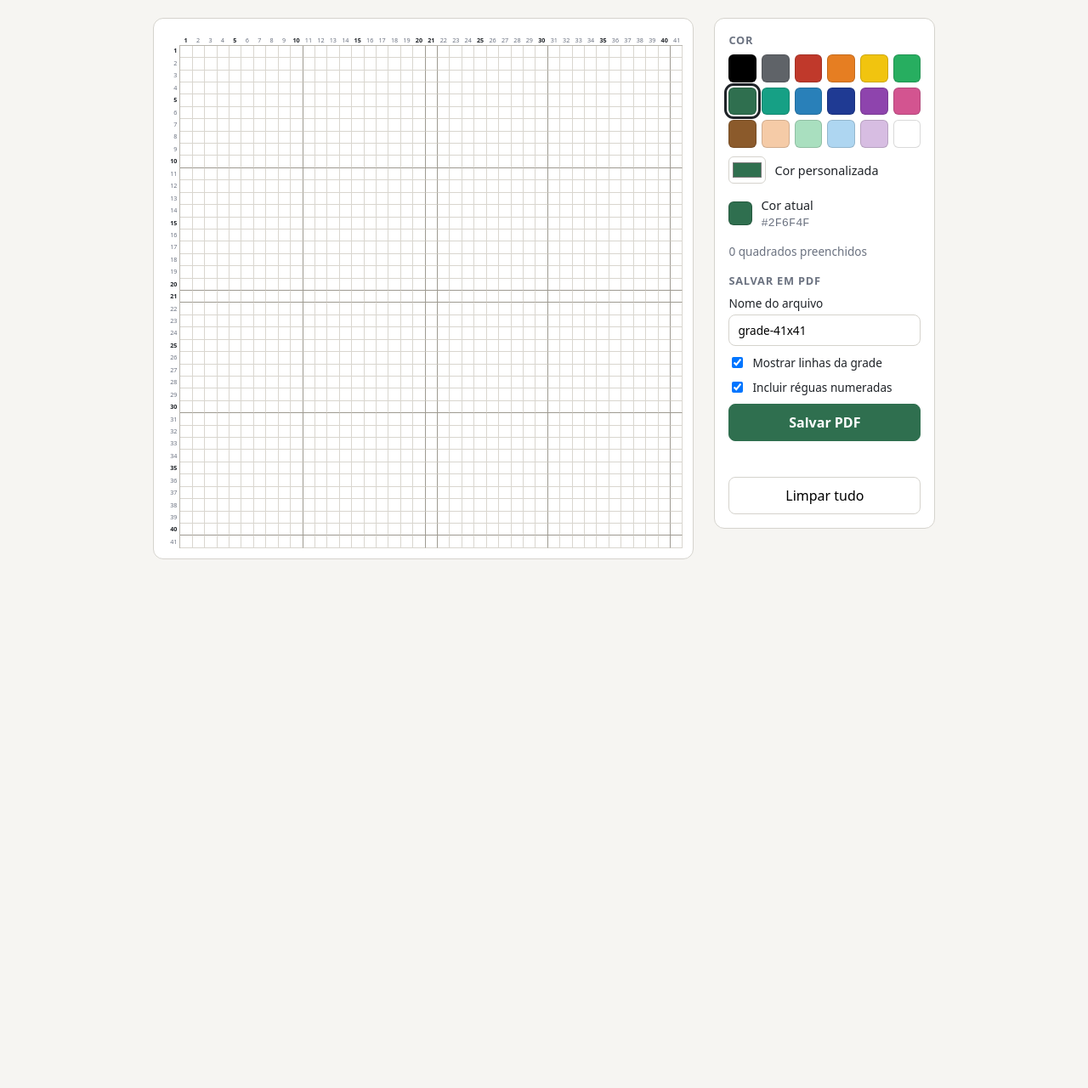
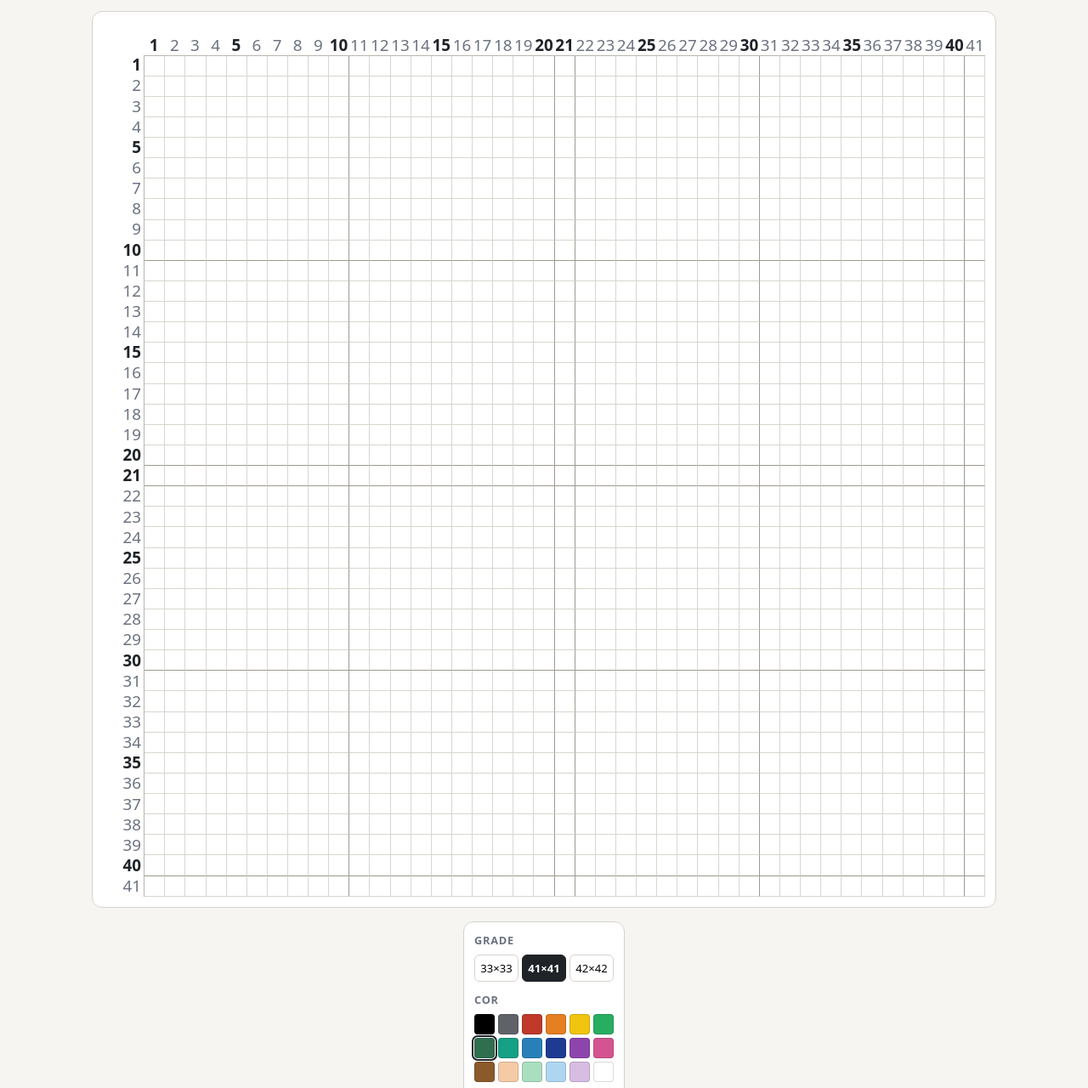
Before and after one commit to aciattei/tramas, a plain HTML site: page index.html in a window 1280 px wide. Shown: the part 75-1355 px from the top of the page at 85% size. Before the commit the page ends 800 px from the top, so only its background shows below. Drawn offline with nearby package versions, Linux system fonts and the light colour scheme.

Commit message:
Escolha do tamanho da grade
Escolha do tamanho da grade: 33x33, 41x41 e 42x42

```diff
--- a/index.html
+++ b/index.html
@@ -3,7 +3,7 @@
 <head>
 <meta charset="UTF-8">
 <meta name="viewport" content="width=device-width, initial-scale=1">
-<title>Grade de Pintura 41×41</title>
+<title>Grade de Pintura</title>
 <script src="https://cdnjs.cloudflare.com/ajax/libs/jspdf/2.5.1/jspdf.umd.min.js"></script>
 <style>
   :root {
@@ -22,11 +22,11 @@
     color: var(--ink);
   }
   .app {
-    max-width: 1100px;
+    max-width: 1500px;
     margin: 0 auto;
     padding: 20px 16px 40px;
     display: flex;
-    gap: 24px;
+    gap: 16px;
     align-items: flex-start;
     flex-wrap: wrap;
     justify-content: center;
@@ -39,11 +39,14 @@
     background: var(--panel);
     border: 1px solid var(--line);
     border-radius: 12px;
-    padding: 16px;
-    width: 260px;
+    padding: 12px;
+    width: 190px;
     display: flex;
     flex-direction: column;
-    gap: 16px;
+    gap: 12px;
+    font-size: .85rem;
+    position: sticky;
+    top: 12px;
   }
   .panel h2 {
     font-size: .8rem;
@@ -55,16 +58,16 @@
   .swatches {
     display: grid;
     grid-template-columns: repeat(6, 1fr);
-    gap: 6px;
+    gap: 4px;
   }
   .swatch {
     aspect-ratio: 1;
-    border-radius: 6px;
+    border-radius: 4px;
     border: 1px solid rgba(0,0,0,.15);
     cursor: pointer;
     padding: 0;
   }
-  .swatch.active { outline: 3px solid var(--ink); outline-offset: 2px; }
+  .swatch.active { outline: 2px solid var(--ink); outline-offset: 1px; }
   .custom {
     display: flex;
     align-items: center;
@@ -73,7 +76,7 @@
     font-size: .9rem;
   }
   .custom input[type=color] {
-    width: 44px; height: 32px;
+    width: 34px; height: 26px;
     border: 1px solid var(--line);
     border-radius: 6px;
     padding: 2px;
@@ -126,21 +129,20 @@
     padding: 12px;
   }
   .layout {
-    --size: min(74vmin, 620px);
-    --cell: calc(var(--size) / 41);
+    --size: clamp(560px, calc(100vw - 290px), 1150px);
+    --n: 41;
+    --cell: calc(var(--size) / var(--n));
     display: grid;
-    grid-template-columns: calc(var(--cell) * 1.3) var(--size);
-    grid-template-rows: calc(var(--cell) * 1.3) var(--size);
+    grid-template-columns: calc(var(--cell) * 2) var(--size);
+    grid-template-rows: calc(var(--cell) * 1.6) var(--size);
   }
   .ruler {
     display: grid;
-    font-size: max(7px, calc(var(--cell) * 0.5));
+    font-size: max(10px, calc(var(--cell) * 0.78));
     font-variant-numeric: tabular-nums;
     color: var(--muted);
     user-select: none;
   }
-  .ruler.top { grid-template-columns: repeat(41, 1fr); }
-  .ruler.left { grid-template-rows: repeat(41, 1fr); }
   .ruler span {
     display: flex; align-items: center; justify-content: center;
     line-height: 1; overflow: visible; white-space: nowrap;
@@ -153,13 +155,24 @@
     width: var(--size);
     height: var(--size);
     display: grid;
-    grid-template-columns: repeat(41, 1fr);
-    grid-template-rows: repeat(41, 1fr);
     border-top: 1px solid #b9b6ae;
     border-left: 1px solid #b9b6ae;
     user-select: none;
     touch-action: manipulation;
   }
+  .sizes { display: flex; gap: 4px; }
+  .size-btn {
+    flex: 1;
+    font: inherit;
+    font-size: .82rem;
+    padding: 6px 0;
+    border: 1px solid var(--line);
+    border-radius: 6px;
+    background: #fff;
+    cursor: pointer;
+  }
+  .size-btn:hover { background: #f1f0ec; }
+  .size-btn.active { background: var(--ink); border-color: var(--ink); color: #fff; font-weight: 600; }
   .cell {
     border-right: 1px solid #d9d6cf;
     border-bottom: 1px solid #d9d6cf;
@@ -186,8 +199,8 @@
   .modal .row { display: flex; gap: 8px; justify-content: flex-end; }
 
   @media (max-width: 700px) {
-    .panel { width: 100%; }
-    .layout { --size: 86vw; }
+    .panel { width: 100%; position: static; }
+    .layout { --size: 84vw; }
     .board-wrap { padding: 6px; }
   }
 </style>
@@ -195,20 +208,25 @@
 <body>
 <div class="app">
   <header>
-    <h1>Grade de Pintura 41×41</h1>
+    <h1 id="title">Grade de Pintura 41×41</h1>
     <p>Escolha uma cor e clique nos quadrados. Clicar num quadrado já preenchido apaga o preenchimento.</p>
   </header>
 
   <div class="board-wrap">
-    <div class="layout">
+    <div class="layout" id="layout">
       <div></div>
       <div class="ruler top" id="rulerTop" aria-hidden="true"></div>
       <div class="ruler left" id="rulerLeft" aria-hidden="true"></div>
-      <div class="board" id="board" aria-label="Grade de 41 por 41 quadrados"></div>
+      <div class="board" id="board"></div>
     </div>
   </div>
 
   <aside class="panel">
+    <div>
+      <h2>Grade</h2>
+      <div class="sizes" id="sizes"></div>
+    </div>
+
     <div>
       <h2>Cor</h2>
       <div class="swatches" id="swatches"></div>
@@ -229,7 +247,7 @@
       <h2>Salvar em PDF</h2>
       <div style="display:flex;flex-direction:column;gap:10px">
         <label class="field">Nome do arquivo
-          <input type="text" id="fname" value="grade-41x41">
+          <input type="text" id="fname" value="">
         </label>
         <label class="check"><input type="checkbox" id="showLines" checked> Mostrar linhas da grade</label>
         <label class="check"><input type="checkbox" id="showRulers" checked> Incluir réguas numeradas</label>
@@ -244,7 +262,7 @@
 
 <div class="modal-bg" id="confirmBg">
   <div class="modal" role="dialog" aria-modal="true">
-    <p>Apagar todos os quadrados preenchidos?</p>
+    <p>Apagar todos os quadrados preenchidos desta grade?</p>
     <div class="row">
       <button class="btn" id="cancelClear">Cancelar</button>
       <button class="btn primary" id="okClear">Apagar</button>
@@ -254,58 +272,132 @@
 
 <script>
 (function () {
-  const N = 41;
-  const STORE_KEY = "grade41x41-v1";
+  const SIZES = [33, 41, 42];
+  const STORE_PREFIX = "grade-pintura-v2-";
   const PALETTE = [
     "#000000", "#5f6368", "#c0392b", "#e67e22", "#f1c40f", "#27ae60",
     "#2f6f4f", "#16a085", "#2980b9", "#1f3a93", "#8e44ad", "#d35490",
     "#8b5a2b", "#f5cba7", "#a9dfbf", "#aed6f1", "#d7bde2", "#ffffff"
   ];
 
-  // estado: null = vazio, ou string com a cor "#rrggbb"
-  let cells = new Array(N * N).fill(null);
+  let N = 41;
+  let cells = [];          // null = vazio, ou "#rrggbb"
   let color = "#2f6f4f";
+  let els = [], topEls = [], leftEls = [];
 
+  const layout = document.getElementById("layout");
   const board = document.getElementById("board");
+  const rulerTop = document.getElementById("rulerTop");
+  const rulerLeft = document.getElementById("rulerLeft");
   const swatchBox = document.getElementById("swatches");
   const picker = document.getElementById("picker");
   const currentBox = document.getElementById("currentBox");
   const currentHex = document.getElementById("currentHex");
   const countEl = document.getElementById("count");
   const statusEl = document.getElementById("status");
-  const els = [];
+  const titleEl = document.getElementById("title");
+  const fnameEl = document.getElementById("fname");
+  const sizeBox = document.getElementById("sizes");
 
-  // ---------- grade ----------
-  const center = Math.floor(N / 2);
+  // ---------- linhas-guia ----------
+  // Retorna true se a borda DEPOIS da posição k (1..N) deve ser reforçada:
+  // a cada 10 quadrados e em volta do centro (quadrado central se N for ímpar,
+  // linha central se N for par).
+  function isGuide(k) {
+    if (k % 10 === 0) return true;
+    if (N % 2 === 1) { const m = (N + 1) / 2; return k === m - 1 || k === m; }
+    return k === N / 2;
+  }
+  // números em destaque na régua
+  function isMark(k) {
+    if (k === 1 || k % 5 === 0) return true;
+    if (N % 2 === 1) return k === (N + 1) / 2;
+    return k === N / 2 || k === N / 2 + 1;
+  }
+
+  // ---------- armazenamento local (um desenho por tamanho) ----------
+  function save() {
+    try { localStorage.setItem(STORE_PREFIX + N, JSON.stringify(cells)); } catch (_) {}
+    try { localStorage.setItem(STORE_PREFIX + "settings", JSON.stringify({ N, color })); } catch (_) {}
+  }
+  function load(n) {
+    try {
+      const c = JSON.parse(localStorage.getItem(STORE_PREFIX + n) || "null");
+      if (Array.isArray(c) && c.length === n * n) return c;
+    } catch (_) {}
+    return new Array(n * n).fill(null);
+  }
+
+  // ---------- montar a grade ----------
+  function build(n) {
+    N = n;
+    cells = load(N);
+    layout.style.setProperty("--n", N);
+    board.style.gridTemplateColumns = `repeat(${N}, 1fr)`;
+    board.style.gridTemplateRows = `repeat(${N}, 1fr)`;
+    rulerTop.style.gridTemplateColumns = `repeat(${N}, 1fr)`;
+    rulerLeft.style.gridTemplateRows = `repeat(${N}, 1fr)`;
+    board.setAttribute("aria-label", `Grade de ${N} por ${N} quadrados`);
+    titleEl.textContent = `Grade de Pintura ${N}×${N}`;
+    if (/^grade-\d+x\d+$/.test(fnameEl.value.trim()) || !fnameEl.value.trim()) {
+      fnameEl.value = `grade-${N}x${N}`;
+    }
+
+    board.innerHTML = ""; rulerTop.innerHTML = ""; rulerLeft.innerHTML = "";
+    els = []; topEls = []; leftEls = []; hlC = hlR = -1;
+
+    const frag = document.createDocumentFragment();
     for (let i = 0; i < N * N; i++) {
       const r = Math.floor(i / N), c = i % N;
       const d = document.createElement("div");
       d.className = "cell";
-    if ((c + 1) % 10 === 0 || c === center - 1 || c === center) d.classList.add("c10");
-    if ((r + 1) % 10 === 0 || r === center - 1 || r === center) d.classList.add("r10");
+      if (isGuide(c + 1)) d.classList.add("c10");
+      if (isGuide(r + 1)) d.classList.add("r10");
       d.dataset.i = i;
-    board.appendChild(d);
+      d.style.background = cells[i] || "#fff";
+      frag.appendChild(d);
       els.push(d);
     }
+    board.appendChild(frag);
 
-  // ---------- réguas ----------
-  const rulerTop = document.getElementById("rulerTop");
-  const rulerLeft = document.getElementById("rulerLeft");
-  const topEls = [], leftEls = [];
     for (let k = 1; k <= N; k++) {
-    const isMark = k % 5 === 0 || k === 1 || k === center + 1;
       const a = document.createElement("span");
       const b = document.createElement("span");
       a.textContent = b.textContent = k;
-    if (isMark) { a.classList.add("mark"); b.classList.add("mark"); }
+      if (isMark(k)) { a.classList.add("mark"); b.classList.add("mark"); }
       rulerTop.appendChild(a); rulerLeft.appendChild(b);
       topEls.push(a); leftEls.push(b);
     }
-  // destaca na régua a coluna e a linha sob o mouse
+
+    sizeBox.querySelectorAll("button").forEach(b =>
+      b.classList.toggle("active", Number(b.dataset.n) === N));
+    afterChange();
+  }
+
+  // ---------- seletor de tamanho ----------
+  SIZES.forEach(n => {
+    const b = document.createElement("button");
+    b.className = "size-btn";
+    b.dataset.n = n;
+    b.textContent = `${n}×${n}`;
+    b.addEventListener("click", () => { if (n !== N) build(n); });
+    sizeBox.appendChild(b);
+  });
+
+  // ---------- clique e destaque ----------
+  board.addEventListener("click", (e) => {
+    const t = e.target.closest(".cell");
+    if (!t) return;
+    const i = Number(t.dataset.i);
+    cells[i] = cells[i] ? null : color;   // preenchido -> apaga; vazio -> pinta
+    els[i].style.background = cells[i] || "#fff";
+    afterChange();
+  });
+
   let hlC = -1, hlR = -1;
   function highlight(r, c) {
-    if (hlC >= 0) topEls[hlC].classList.remove("hl");
-    if (hlR >= 0) leftEls[hlR].classList.remove("hl");
+    if (hlC >= 0 && topEls[hlC]) topEls[hlC].classList.remove("hl");
+    if (hlR >= 0 && leftEls[hlR]) leftEls[hlR].classList.remove("hl");
     hlC = c; hlR = r;
     if (c >= 0) topEls[c].classList.add("hl");
     if (r >= 0) leftEls[r].classList.add("hl");
@@ -318,19 +410,6 @@
   });
   board.addEventListener("mouseleave", () => highlight(-1, -1));
 
-  function paint(i) {
-    els[i].style.background = cells[i] || "#fff";
-  }
-
-  board.addEventListener("click", (e) => {
-    const t = e.target.closest(".cell");
-    if (!t) return;
-    const i = Number(t.dataset.i);
-    cells[i] = cells[i] ? null : color;   // preenchido -> apaga; vazio -> pinta
-    paint(i);
-    afterChange();
-  });
-
   // ---------- cores ----------
   function setColor(hex) {
     color = hex.toLowerCase();
@@ -339,6 +418,7 @@
     picker.value = color;
     swatchBox.querySelectorAll(".swatch").forEach(s =>
       s.classList.toggle("active", s.dataset.c === color));
+    save();
   }
   PALETTE.forEach(hex => {
     const b = document.createElement("button");
@@ -352,22 +432,21 @@
   });
   picker.addEventListener("input", () => setColor(picker.value));
 
-  // ---------- contagem e armazenamento local ----------
   function afterChange() {
     const n = cells.filter(Boolean).length;
     countEl.textContent = n === 1 ? "1 quadrado preenchido" : n + " quadrados preenchidos";
-    try { localStorage.setItem(STORE_KEY, JSON.stringify({ cells, color })); } catch (_) {}
+    save();
   }
+
+  // ---------- início ----------
+  let startN = 41;
   try {
-    const saved = JSON.parse(localStorage.getItem(STORE_KEY) || "null");
-    if (saved && Array.isArray(saved.cells) && saved.cells.length === N * N) {
-      cells = saved.cells;
-      if (saved.color) color = saved.color;
-    }
+    const s = JSON.parse(localStorage.getItem(STORE_PREFIX + "settings") || "null");
+    if (s && SIZES.includes(s.N)) startN = s.N;
+    if (s && s.color) color = s.color;
   } catch (_) {}
-  cells.forEach((_, i) => paint(i));
+  build(startN);
   setColor(color);
-  afterChange();
 
   // ---------- limpar tudo ----------
   const confirmBg = document.getElementById("confirmBg");
@@ -375,7 +454,7 @@
   document.getElementById("cancelClear").onclick = () => confirmBg.classList.remove("open");
   document.getElementById("okClear").onclick = () => {
     cells.fill(null);
-    cells.forEach((_, i) => paint(i));
+    els.forEach(e => e.style.background = "#fff");
     afterChange();
     confirmBg.classList.remove("open");
   };
@@ -391,27 +470,23 @@
     const doc = new jsPDF({ orientation: "portrait", unit: "mm", format: "a4" });
     const pageW = 210, pageH = 297, margin = 15;
     const withRulers = document.getElementById("showRulers").checked;
-    const gutter = withRulers ? 7 : 0;        // espaço para as réguas
-    const side = pageW - margin * 2 - gutter; // lado da grade em mm
+    const gutter = withRulers ? 11 : 0;        // espaço para as réguas
+    const side = pageW - margin * 2 - gutter;  // lado da grade em mm
     const cell = side / N;
     const x0 = margin + gutter, y0 = (pageH - side) / 2 + gutter / 2;
 
     if (withRulers) {
-      doc.setFont("helvetica", "normal");
-      doc.setFontSize(6);
+      doc.setFontSize(N <= 33 ? 10 : 9);
       for (let k = 1; k <= N; k++) {
-        const isMark = k % 5 === 0 || k === 1 || k === center + 1;
-        doc.setTextColor(isMark ? 30 : 110);
-        doc.setFont("helvetica", isMark ? "bold" : "normal");
+        const mk = isMark(k);
+        doc.setTextColor(mk ? 30 : 110);
+        doc.setFont("helvetica", mk ? "bold" : "normal");
         const mid = (k - 0.5) * cell;
-        // régua de cima
-        doc.text(String(k), x0 + mid, y0 - 1.3, { align: "center" });
-        // régua da esquerda
-        doc.text(String(k), x0 - 1.3, y0 + mid, { align: "right", baseline: "middle" });
+        doc.text(String(k), x0 + mid, y0 - 1.5, { align: "center" });
+        doc.text(String(k), x0 - 1.5, y0 + mid, { align: "right", baseline: "middle" });
       }
     }
 
-    // quadrados preenchidos
     for (let i = 0; i < N * N; i++) {
       if (!cells[i]) continue;
       const r = Math.floor(i / N), c = i % N;
@@ -423,7 +498,7 @@
 
     if (document.getElementById("showLines").checked) {
       for (let k = 0; k <= N; k++) {
-        const strong = k === 0 || k === N || k % 10 === 0 || k === center || k === center + 1;
+        const strong = k === 0 || k === N || isGuide(k);
         doc.setDrawColor(strong ? 150 : 205);
         doc.setLineWidth(strong ? 0.25 : 0.12);
         doc.line(x0 + k * cell, y0, x0 + k * cell, y0 + side);
@@ -446,8 +521,8 @@
       statusEl.textContent = "A biblioteca de PDF não carregou. Recarregue a página.";
       return;
     }
-    let name = (document.getElementById("fname").value || "grade-41x41").trim();
-    name = name.replace(/\.pdf$/i, "").replace(/[\\/:*?"<>|]+/g, "-") || "grade-41x41";
+    let name = (fnameEl.value || `grade-${N}x${N}`).trim();
+    name = name.replace(/\.pdf$/i, "").replace(/[\\/:*?"<>|]+/g, "-") || `grade-${N}x${N}`;
     // fora do Claude (ex.: GitHub Pages ou arquivo local): download normal do navegador
     if (!insideClaude) {
       const url = URL.createObjectURL(buildPdf());
@@ -465,8 +540,7 @@
     saveBtn.disabled = true;
     statusEl.textContent = "Gerando PDF…";
     try {
-      const blob = buildPdf();
-      await downloads.save({ filename: name + ".pdf", data: blob });
+      await downloads.save({ filename: name + ".pdf", data: buildPdf() });
       statusEl.textContent = "PDF salvo.";
     } catch (err) {
       const code = err && err.code;
@@ -478,14 +552,11 @@
     }
   });
 
-  // ativa o salvamento quando a plataforma disponibilizar
-  if (window.claude && typeof window.claude.use === "function") {
+  if (insideClaude) {
     window.claude.use("downloads").then(d => {
       downloads = d;
       if (!d) statusEl.textContent = "Salvar arquivos não está disponível nesta visualização.";
     }).catch(() => {});
-  } else {
-    statusEl.textContent = "";
   }
 })();
 </script>
```
Also changed, not shown: 1 other file. Lines whose indentation alone changed are shown as unchanged.
